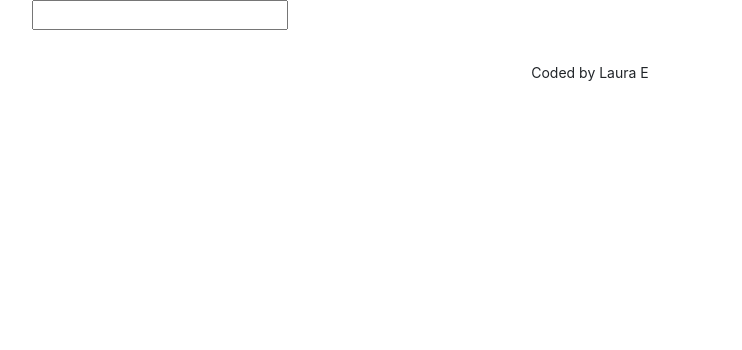
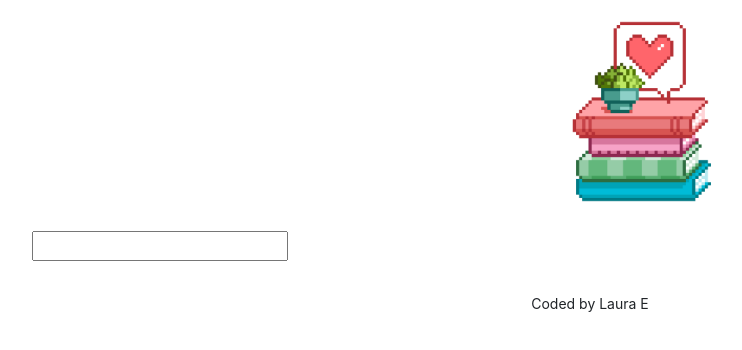
Before and after one commit to someblonde/dictionary-project, a React (Create React App) app: page / in a window 1280 px wide. Shown: the top 350 px of the page, without its empty margins (50-792 px from the left). Built offline with nearby package versions, Linux system fonts and the light colour scheme.

Commit message:
added icon and spacing

```diff
--- a/src/App.css
+++ b/src/App.css
@@ -1,4 +1,8 @@
-
+.App header {
+   max-width: 20%;
+   height: auto;
+   margin-left: 500px;
+}
 .App-footer {
     text-align: center;
     margin:30px 0;
--- a/src/App.js
+++ b/src/App.js
@@ -1,4 +1,5 @@
 import Dictionary from "./Dictionary"
+import logo from "./images/books.png";
 import './App.css';
 
 function App() {
@@ -6,7 +7,7 @@ function App() {
     <div className="App">
       <div className="container">
       <header className="App-header">
-
+     <img src={logo} className="App-logo img-fluid" alt="logo" />
       </header>
       <main>
         <Dictionary />
--- a/src/Dictionary.css
+++ b/src/Dictionary.css
@@ -0,0 +1,3 @@
+form {
+    margin-top: 8px;
+}
--- a/src/Dictionary.js
+++ b/src/Dictionary.js
@@ -18,7 +18,7 @@ export default function Dictionary(){
 
     return (
         <div className="Dictionary">
-            <form onSubmit={search}>
+            <form onSubmit={search} >
                 <input type="search" onChange={handleKeywordChange} />
             </form>
          </div>
```
Also changed, not shown: src/images/books.png (added).
